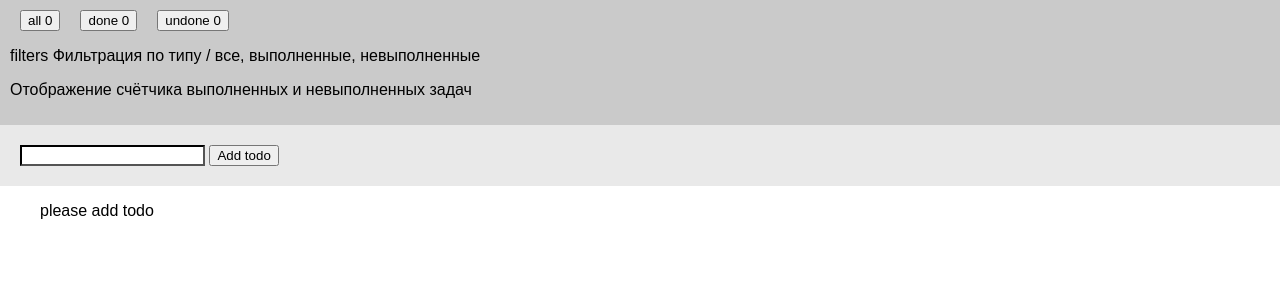
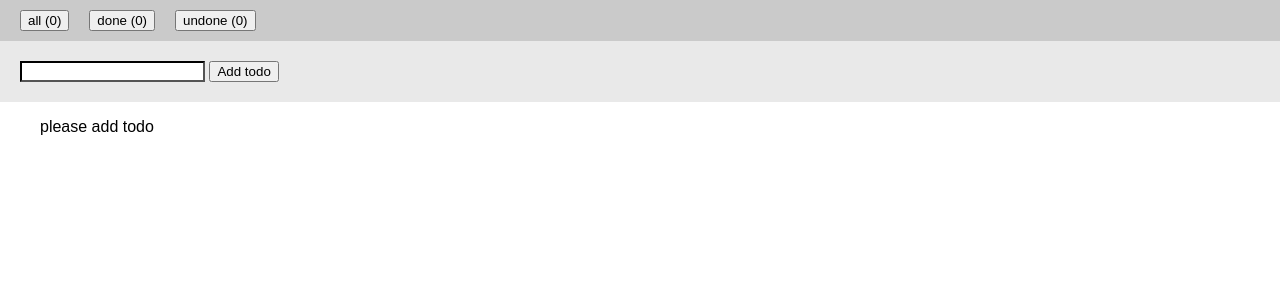
Before and after one commit to seledkov/just-todo, a React (Create React App) app: page / in a window 1280 px wide. Shown: the top 300 px of the page. Built offline with nearby package versions, Linux system fonts and the light colour scheme; the HTML template or start-up script is replaced by a standard one.

Commit message:
clear trash

```diff
--- a/src/Components/TodosFilter.tsx
+++ b/src/Components/TodosFilter.tsx
@@ -27,11 +27,9 @@ const TodosFilters = (props: any) => {
 
   return (
     <div className='todos-filter'>
-      <button onClick={setFilterAll}>all {allTodos.length}</button>
-      <button onClick={setFilterDone}>done {doneTodos.length}</button>
-      <button onClick={setFilterUndone}>undone {undoneTodos.length}</button>
-      <p>filters Фильтрация по типу / все, выполненные, невыполненные</p>
-      <p> Отображение счётчика выполненных и невыполненных задач</p>
+      <button onClick={setFilterAll}>all ({allTodos.length})</button>
+      <button onClick={setFilterDone}>done ({doneTodos.length})</button>
+      <button onClick={setFilterUndone}>undone ({undoneTodos.length})</button>
     </div>
   );
 };
```
